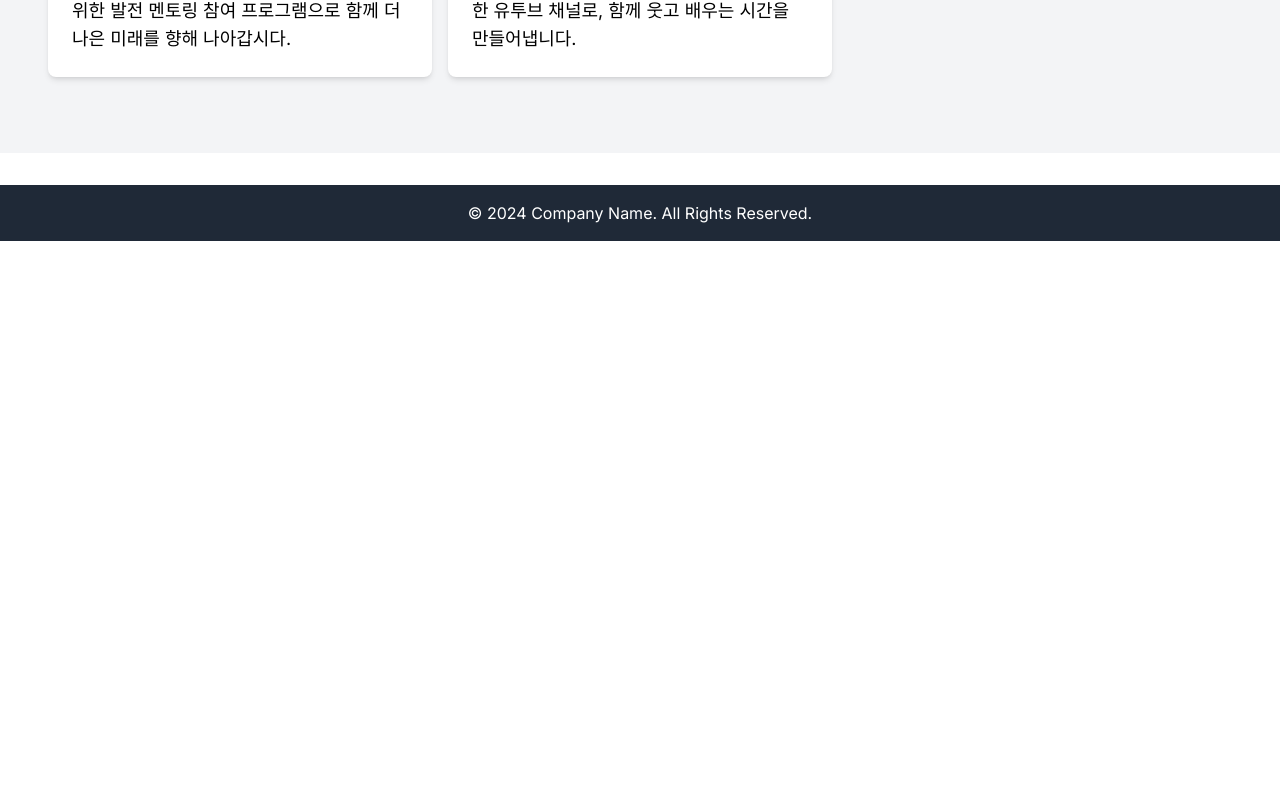
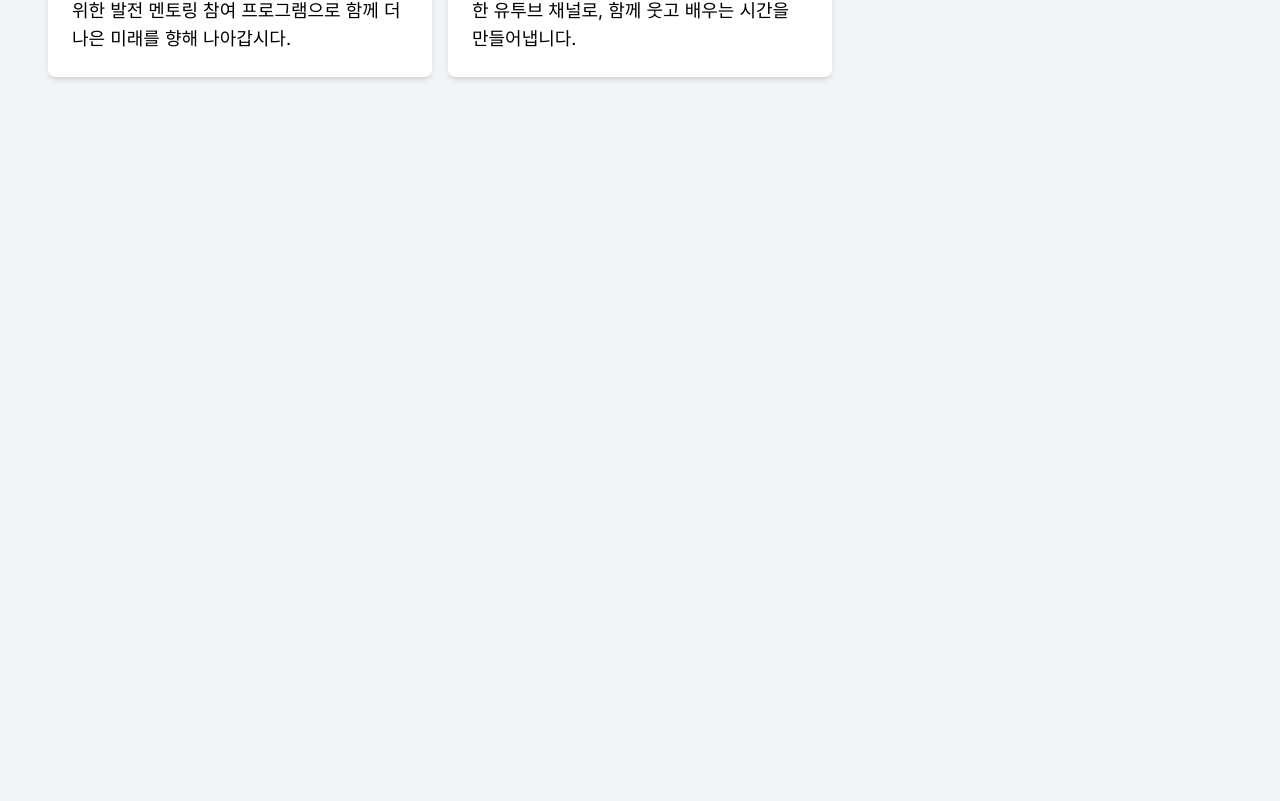
Before and after one commit to guswjd6476/studiomuna, a Next.js app: page /Company in a window 1280 px wide. Shown: the part 2739-3540 px from the top of the page. Before the commit the page ends 2980 px from the top, so only its background shows below. Built offline with nearby package versions, Linux system fonts and the light colour scheme.

Commit message:
type error edit

```diff
--- a/src/pages/Company.tsx
+++ b/src/pages/Company.tsx
@@ -113,6 +113,13 @@ export default function Company() {
                         ))}
                     </div>
                 </div>
+
+                <div
+                    id="4"
+                    className="flex flex-col md:flex-row h-screen flex-col-reverse"
+                >
+                    {/* Add your content for Section 4 here, similar to Section 3 structure */}
+                </div>
             </div>
         </div>
     );
```
